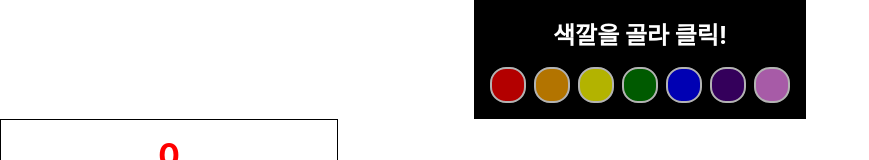
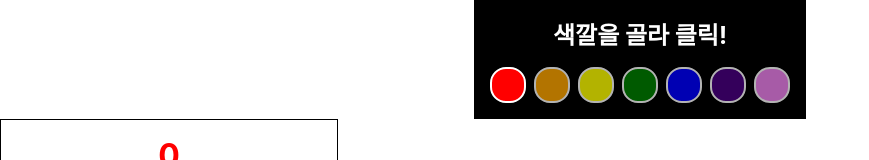
Before and after one commit to seedevk8s/learn-redux2, a React (Create React App) app: page / in a window 1280 px wide. Shown: the top 160 px of the page, without its empty margins (0-869 px from the left). Built offline with nearby package versions, Linux system fonts and the light colour scheme.

Commit message:
what 커멘트 나오게 수정

```diff
--- a/src/components/Palette.js
+++ b/src/components/Palette.js
@@ -14,7 +14,7 @@ const PaletteItem = ({ color, active, onClick}) => {
   ) ;
 };
 
-const Palette = ({ selected, onSelect }) => {
+const Palette = ({ selected, onSelect = f => f }) => {
   return (
       <div className="Palette">
           <h2>색깔을 골라 클릭!</h2>
--- a/src/containers/PaletteContainer.js
+++ b/src/containers/PaletteContainer.js
@@ -12,7 +12,7 @@ class PaletteContainer extends Component {
 
     render() {
         const { color } = this.props;
-        return <Palette onSelect={this.handleSelect()} selected={color}/>;
+        return <Palette onSelect={() => this.handleSelect()} selected={color}/>;
     }
 }
 
```
